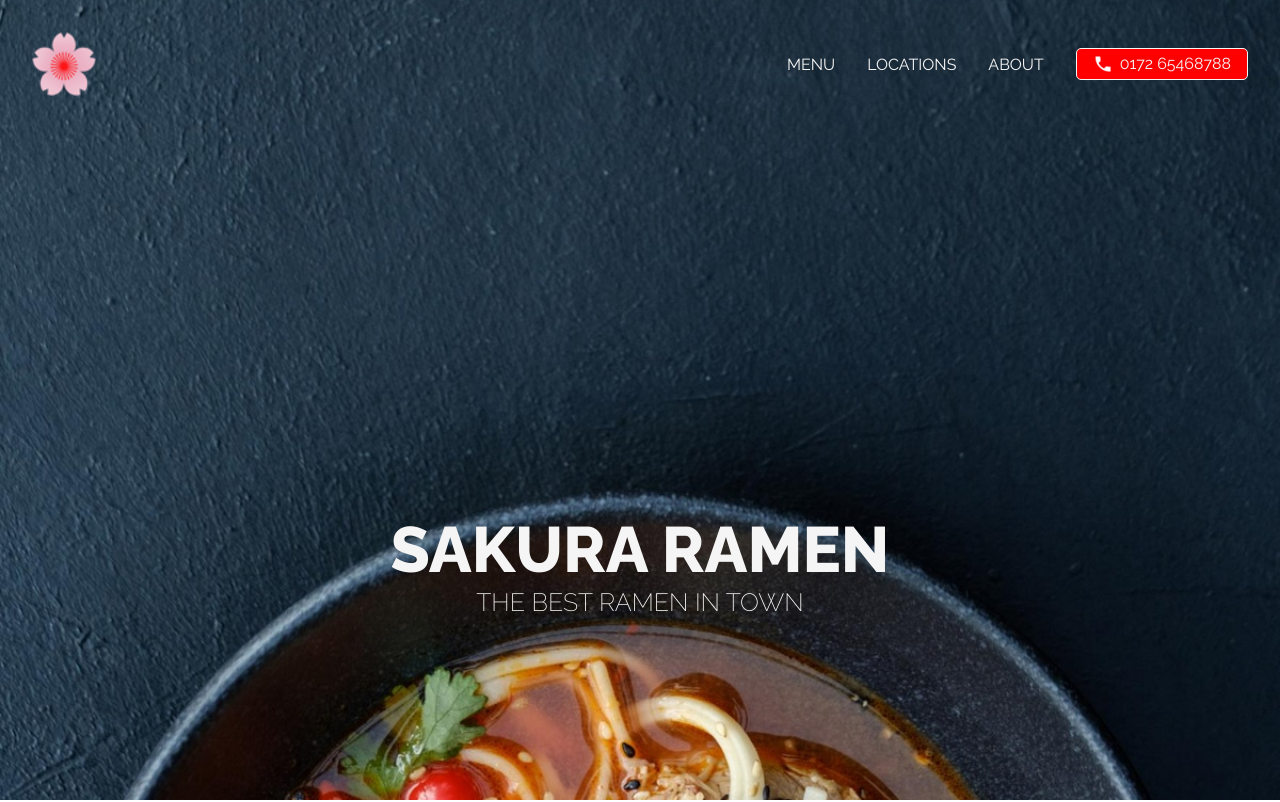
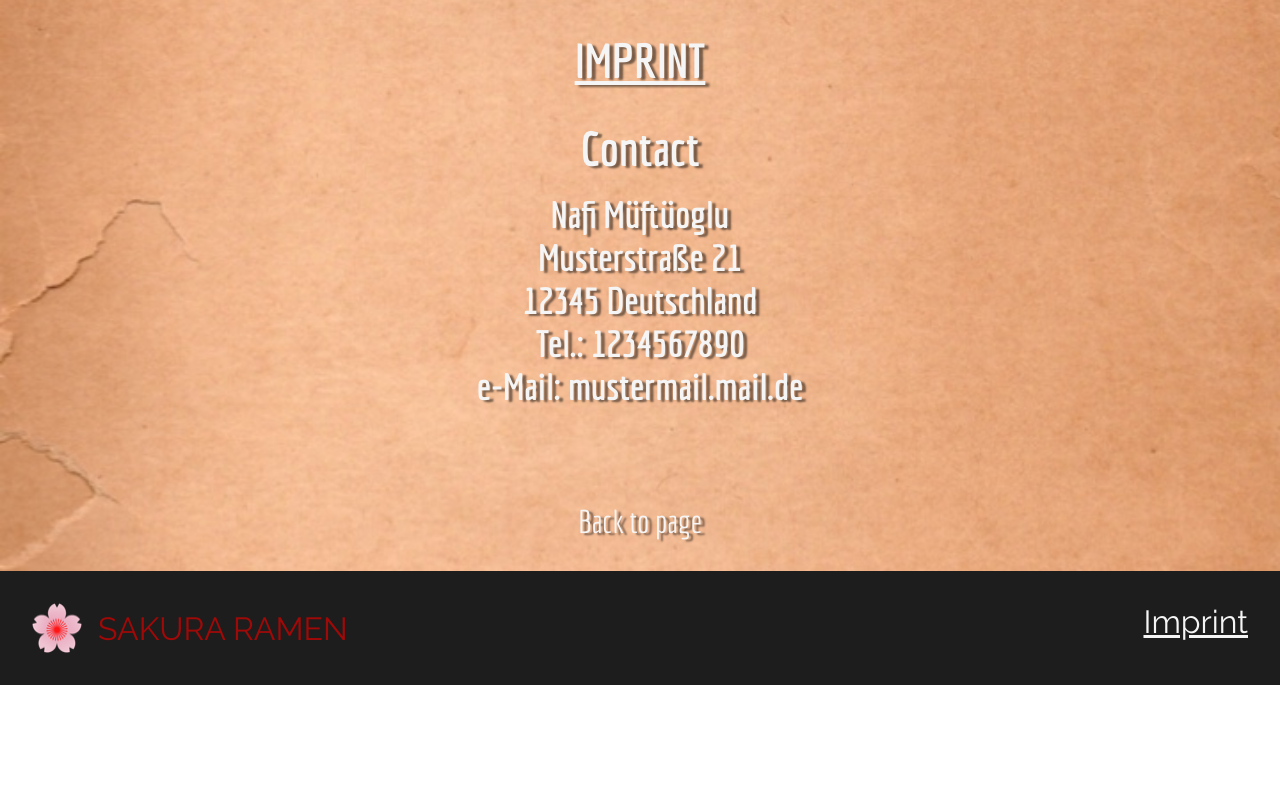
Before and after one commit to M-Nafi/Sakura-Ramen-with-Angular, an Angular app: page /imprint in a window 1280 px wide. Before the commit this address led to /. Shown: the top 802 px of the page. Built offline with nearby package versions, Linux system fonts and the light colour scheme.

Commit message:
added hrefs to men ulocation and about. added imprint page

```diff
--- a/src/app/app.component.html
+++ b/src/app/app.component.html
@@ -1,5 +1,6 @@
-<app-main-content></app-main-content>
-<app-footer></app-footer>
+
+
 
 <router-outlet />
-<!-- <app-imprint></app-imprint> -->
+
+<app-footer></app-footer>
--- a/src/app/app.routes.ts
+++ b/src/app/app.routes.ts
@@ -1,3 +1,9 @@
 import { Routes } from '@angular/router';
+import { MainContentComponent } from './main-content/main-content.component';
+import { ImprintComponent } from './imprint/imprint.component';
 
-export const routes: Routes = [];
+export const routes: Routes = [
+    { path: '', component: MainContentComponent },
+    { path: 'imprint', component: ImprintComponent }
+
+];
--- a/src/app/imprint/imprint.component.html
+++ b/src/app/imprint/imprint.component.html
@@ -1 +1,12 @@
-<p>imprint works!</p>
+<section>
+    <h1>IMPRINT</h1>
+    <h2>Contact</h2>
+    <h3>
+        Nafi Müftüoglu <br>
+        Musterstraße 21 <br>
+        12345 Deutschland <br>
+        Tel.: 1234567890 <br>
+        e-Mail: mustermail.mail.de
+    </h3>
+    <a href="#main-page">Back to page</a>
+</section>
--- a/src/app/imprint/imprint.component.scss
+++ b/src/app/imprint/imprint.component.scss
@@ -0,0 +1,35 @@
+section {
+  display: flex;
+  flex-direction: column;
+  align-items: center;
+  text-align: center;
+  color: whitesmoke;
+  background-image: url("./../../assets/img/background.jpg");
+  background-size: cover;
+  background-repeat: no-repeat;
+  background-position: 50% 50%;
+  font-family: "Economica";
+  font-weight: 200;
+  font-size: 32px;
+  text-shadow: 4px 2px 2px rgba(0, 0, 0, 0.5);
+  h1 {
+    padding-top: 32px;
+    padding-bottom: 32px;
+    text-decoration: underline;
+  }
+  h2 {
+    padding-bottom: 16px;
+  }
+  h3 {
+    padding-bottom: 32px;
+  } a {
+    cursor: pointer;
+    text-decoration: none;
+    color: whitesmoke;
+    padding-top: 64px;
+    padding-bottom: 32px;
+    &:hover {
+        text-decoration: underline;
+    }
+  }
+}
--- a/src/app/main-content/main-content.component.html
+++ b/src/app/main-content/main-content.component.html
@@ -1,3 +1,3 @@
-<app-landingPage></app-landingPage>
+<app-landingPage id="main-page"></app-landingPage>
 <app-how-to-order></app-how-to-order>
 <app-our-menu></app-our-menu>
--- a/src/app/shared/components/footer/footer.component.html
+++ b/src/app/shared/components/footer/footer.component.html
@@ -4,7 +4,7 @@
       <p class="left">SAKURA RAMEN</p>
     </div>
     <div class="footer-right">
-        <a>Imprint</a>
+        <a href="imprint">Imprint</a>
     </div>
 
 </section>
```
